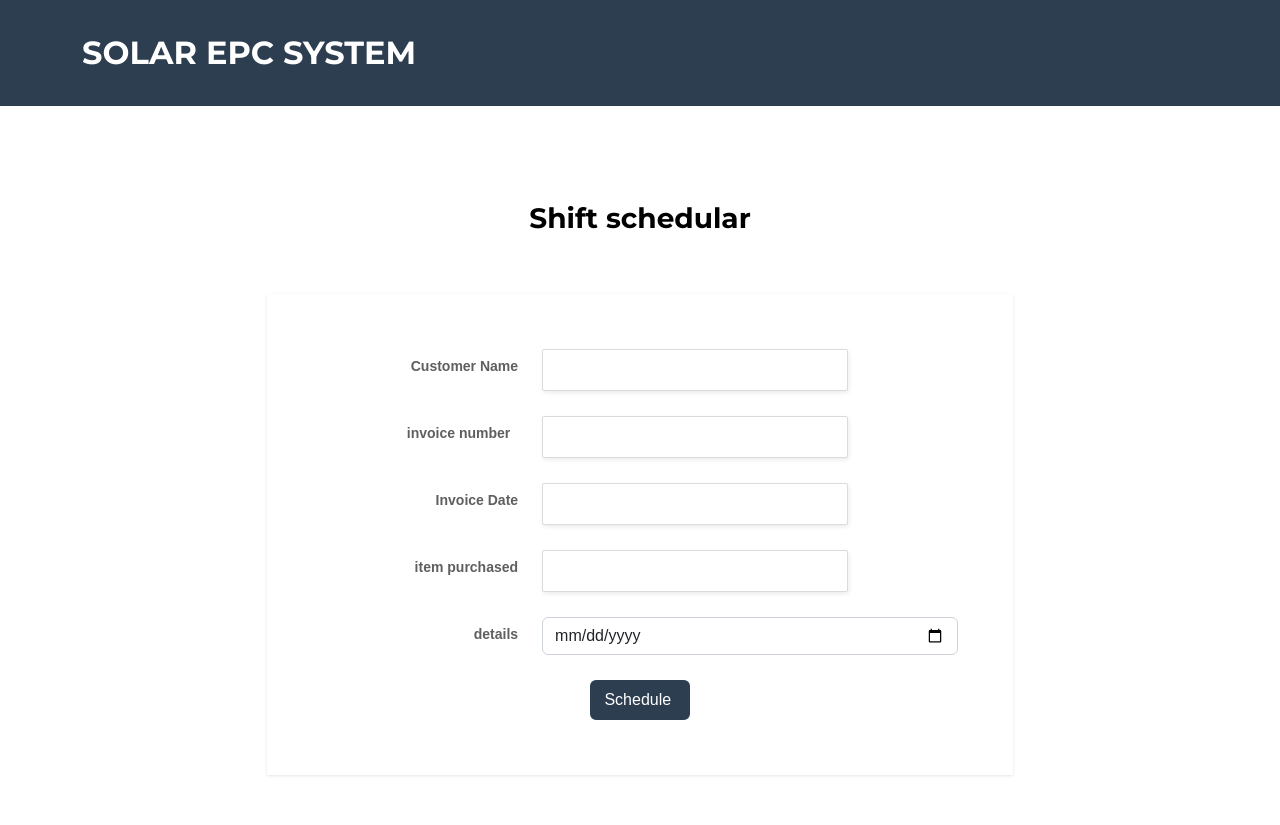
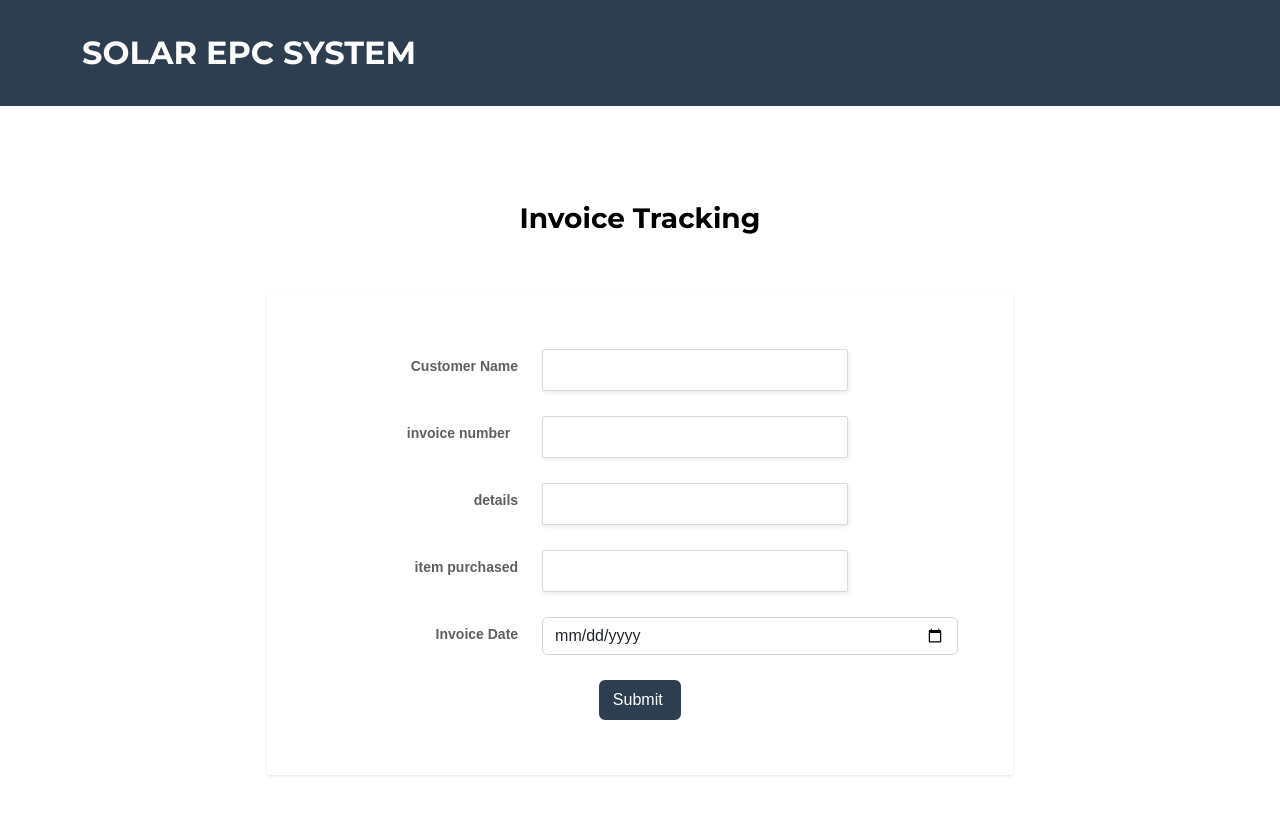
Before and after one commit to PoojaPesaru/Agile-TopGun, a Django app: template Agile/Agile_Project/templates/invoicetrackingform.html in a window 1280 px wide. Run offline with Django 4.2, Linux system fonts and the light colour scheme; the template is opened without the code that fills it, so the values that code supplies are empty; some libraries are stand-ins or nearby versions.

Commit message:
Refactoring in invoice pages

```diff
--- a/Agile/Agile_Project/templates/dashboard.html
+++ b/Agile/Agile_Project/templates/dashboard.html
@@ -42,7 +42,7 @@
                 <div class="col-md-6 col-lg-4"><a class="d-block mx-auto portfolio-item" href="{% url 'material_tracking'%}" data-bs-toggle="modal"><img src="{% static "assets/img/invoice%20(1).png" %}" width="259" height="204" style="padding-top: 0px;margin-top: -30px;"></a></div>
                 <div class="col-md-6 col-lg-4"><a class="d-block mx-auto portfolio-item" href="{% url 'document_list'%}" data-bs-toggle="modal"><img src="{% static "assets/img/Document%20management.png"  %}" width="282" height="205" style="padding-top: 0px;margin-top: -32px;"></a></div>
                 <div class="col-md-6 col-lg-4"><a class="d-block mx-auto portfolio-item" href="#portfolio-modal-4" data-bs-toggle="modal"></a></div>
-                <div class="col-md-6 col-lg-4"><a class="d-block mx-auto portfolio-item" href="#portfolio-modal-5" data-bs-toggle="modal"><img src= "{% static "assets/img/invoice.png"  %}" width="281" height="201" style="margin-top: -29px;"></a></div>
+                <div class="col-md-6 col-lg-4"><a class="d-block mx-auto portfolio-item" href="{% url 'invoice_list' %}" data-bs-toggle="modal"><img src= "{% static "assets/img/invoice.png"  %}" width="281" height="201" style="margin-top: -29px;"></a></div>
                 <div class="col-md-6 col-lg-4"><a class="d-block mx-auto portfolio-item" href="#portfolio-modal-6" data-bs-toggle="modal"></a></div>
             </div>
         </div>
--- a/Agile/Agile_Project/templates/invoicetrackingform.html
+++ b/Agile/Agile_Project/templates/invoicetrackingform.html
@@ -1,4 +1,4 @@
-    {% load static %}
+{% load static %}
 <html lang="en">
 
 <head>
@@ -15,33 +15,32 @@
             <button class="navbar-toggler text-white bg-primary navbar-toggler-right text-uppercase rounded" data-bs-toggle="collapse" aria-controls="navbarResponsive" aria-expanded="false" aria-label="Toggle navigation" data-bs-target="#navbarResponsive"><i class="fa fa-bars"></i></button></div>
     </nav>
     <header class="text-center text-black masthead pb-0">
-        <h3 style="border-bottom-style: none;">Shift schedular</h3>
+        <h3 style="border-bottom-style: none;">Invoice Tracking</h3>
     </header>
     <div class="row register-form mt-6">
         <div class="col-md-8 offset-md-2">
-            <form method="POST" action="{% url 'add_task' %}"  class="custom-form">
+            <form method="POST" action="{% url 'add_invoice' %}"  class="custom-form">
                 {% csrf_token %}
                 <div class="row form-group">
                     <div class="col-sm-4 label-column"><label class="col-form-label" for="name-input-field">Customer Name</label></div>
-                    <div class="col-sm-6 input-column"><input class="form-control" type="text" name=" "></div>
+                    <div class="col-sm-6 input-column"><input class="form-control" type="text" name="customer_name"></div>
                 </div>
                 <div class="row form-group">
                     <div class="col-sm-4 label-column"><label class="col-form-label" for="email-input-field">invoice number &nbsp;</label></div>
-                    <div class="col-sm-6 input-column"><input class="form-control" type="text"  name=""></div>
+                    <div class="col-sm-6 input-column"><input class="form-control" type="text"  name="invoice_number"></div>
                 </div>
                 <div class="row form-group">
-                    <div class="col-sm-4 label-column"><label class="col-form-label" for="pawssword-input-field">Invoice Date</label></div>
-                    <div class="col-sm-6 input-column"><input class="form-control" type="text" name=""></div>
+                    <div class="col-sm-4 label-column"><label class="col-form-label" for="pawssword-input-field">details</label></div>
+                    <div class="col-sm-6 input-column"><input class="form-control" type="text" name="details"></div>
                 </div>
                 <div class="row form-group">
                     <div class="col-sm-4 label-column"><label class="col-form-label" for="repeat-pawssword-input-field">item purchased</label></div>
-                    <div class="col-sm-6 input-column"><input class="form-control" type="text" name=""></div>
+                    <div class="col-sm-6 input-column"><input class="form-control" type="text" name="item_purchased"></div>
                 </div>
                 <div class="row form-group">
-                    <div class="col-sm-4 label-column"><label class="col-form-label" for="dropdown-input-field">details </label></div>
-                    <div class="col"><input class="form-control" type="date" name="
-"></div>
-                </div><button class="btn btn-secondary" type="submit">Schedule&nbsp;</button>
+                    <div class="col-sm-4 label-column"><label class="col-form-label" for="dropdown-input-field">Invoice Date </label></div>
+                    <div class="col"><input class="form-control" type="date" name="invoice_date"></div>
+                </div><button class="btn btn-secondary" type="submit">Submit&nbsp;</button>
             </form>
         </div>
     </div>
```
Also changed, not shown: Agile/Agile_Project/templates/invoiceTrackingList.html (+7 -7 lines).
